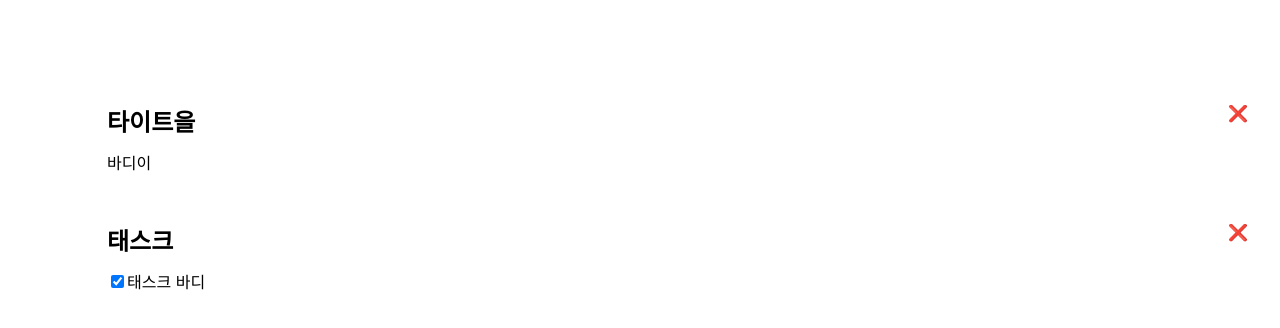
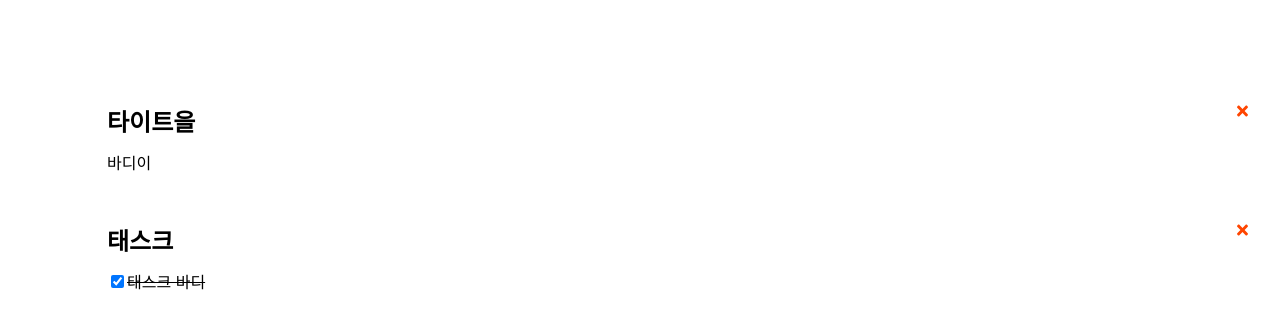
Before and after one commit to read0more/free-note, a React (Create React App) app: page / in a window 1280 px wide. Shown: the top 328 px of the page. Built offline with nearby package versions, Linux system fonts and the light colour scheme.

Commit message:
Refactor: delete 버튼 반복제거, Task 디자인 수정

```diff
--- a/src/components/NoteItem/NoteItem.module.css
+++ b/src/components/NoteItem/NoteItem.module.css
@@ -1,18 +1,5 @@
-@value noteBlack, noteGrey from '/src/common/colors.css';
-
-.article {
-  position: relative;
-}
-
 .title {
   font-size: 1.5em;
   display: block;
   margin-bottom: 0.5em;
 }
-
-.delete {
-  position: absolute;
-  cursor: pointer;
-  top: 0;
-  right: 0;
-}
--- a/src/components/NoteItem/NoteItem.tsx
+++ b/src/components/NoteItem/NoteItem.tsx
@@ -3,10 +3,9 @@ import { Note } from "../../common/types";
 import styles from "./NoteItem.module.css";
 
 const NoteItem: React.FC<Omit<Note, "type">> = ({ title, body }) => (
-  <article className={styles.article}>
+  <article>
     <b className={styles.title}>{title}</b>
     <div>{body}</div>
-    <span className={styles.delete}>❌</span>
   </article>
 );
 
--- a/src/components/Section/Section.module.css
+++ b/src/components/Section/Section.module.css
@@ -1,10 +1,11 @@
-@value noteBlack, noteGrey from '/src/common/colors.css';
+@value noteGreen from '/src/common/colors.css';
 
 .section {
   margin: 1em;
 }
 
 .item {
+  position: relative;
   padding: 1em;
   background-color: white;
   border-radius: 10px;
@@ -13,3 +14,11 @@
 .item:not(:last-child) {
   margin-bottom: 1em;
 }
+
+.delete {
+  position: absolute;
+  top: 1em;
+  right: 1em;
+  cursor: pointer;
+  color: orangered;
+}
--- a/src/components/Section/Section.tsx
+++ b/src/components/Section/Section.tsx
@@ -3,6 +3,8 @@ import { Item, ItemId } from "../../common/types";
 import NoteItem from "../NoteItem/NoteItem";
 import TaskItem from "../TaskItem/TaskItem";
 import styles from "./Section.module.css";
+import { FontAwesomeIcon } from "@fortawesome/react-fontawesome";
+import { faTimes } from "@fortawesome/free-solid-svg-icons";
 
 type Props = {
   items: Record<ItemId, Item>;
@@ -37,6 +39,7 @@ const Section: React.FC<Props> = ({ items, toggleCheck }) => {
         {Object.keys(items).map((key) => (
           <li key={key} className={styles.item}>
             {getItemComponent(key, items[key])}
+            <FontAwesomeIcon icon={faTimes} className={styles.delete} />
           </li>
         ))}
       </ul>
--- a/src/components/TaskItem/TaskItem.module.css
+++ b/src/components/TaskItem/TaskItem.module.css
@@ -1,23 +1,14 @@
-@value noteBlack, noteGrey from '/src/common/colors.css';
-
-.article {
-  position: relative;
-}
-
 .title {
   font-size: 1.5em;
   display: block;
   margin-bottom: 0.5em;
 }
 
-.delete {
-  position: absolute;
-  cursor: pointer;
-  top: 0;
-  right: 0;
-}
-
-.body,
+.input,
 .label {
   cursor: pointer;
 }
+
+.input:checked + .label {
+  text-decoration: line-through;
+}
--- a/src/components/TaskItem/TaskItem.tsx
+++ b/src/components/TaskItem/TaskItem.tsx
@@ -18,21 +18,20 @@ const TaskItem: React.FC<Props> = ({
   };
 
   return (
-    <article className={styles.article}>
+    <article>
       <b className={styles.title}>{title}</b>
       <span>
         <input
           type="checkbox"
-          id="body"
-          className={styles.body}
+          id="input"
+          className={styles.input}
           checked={checked}
           onChange={onChange}
         ></input>
-        <label htmlFor="body" className={styles.label}>
+        <label htmlFor="input" className={styles.label}>
           {body}
         </label>
       </span>
-      <span className={styles.delete}>❌</span>
     </article>
   );
 };
```
